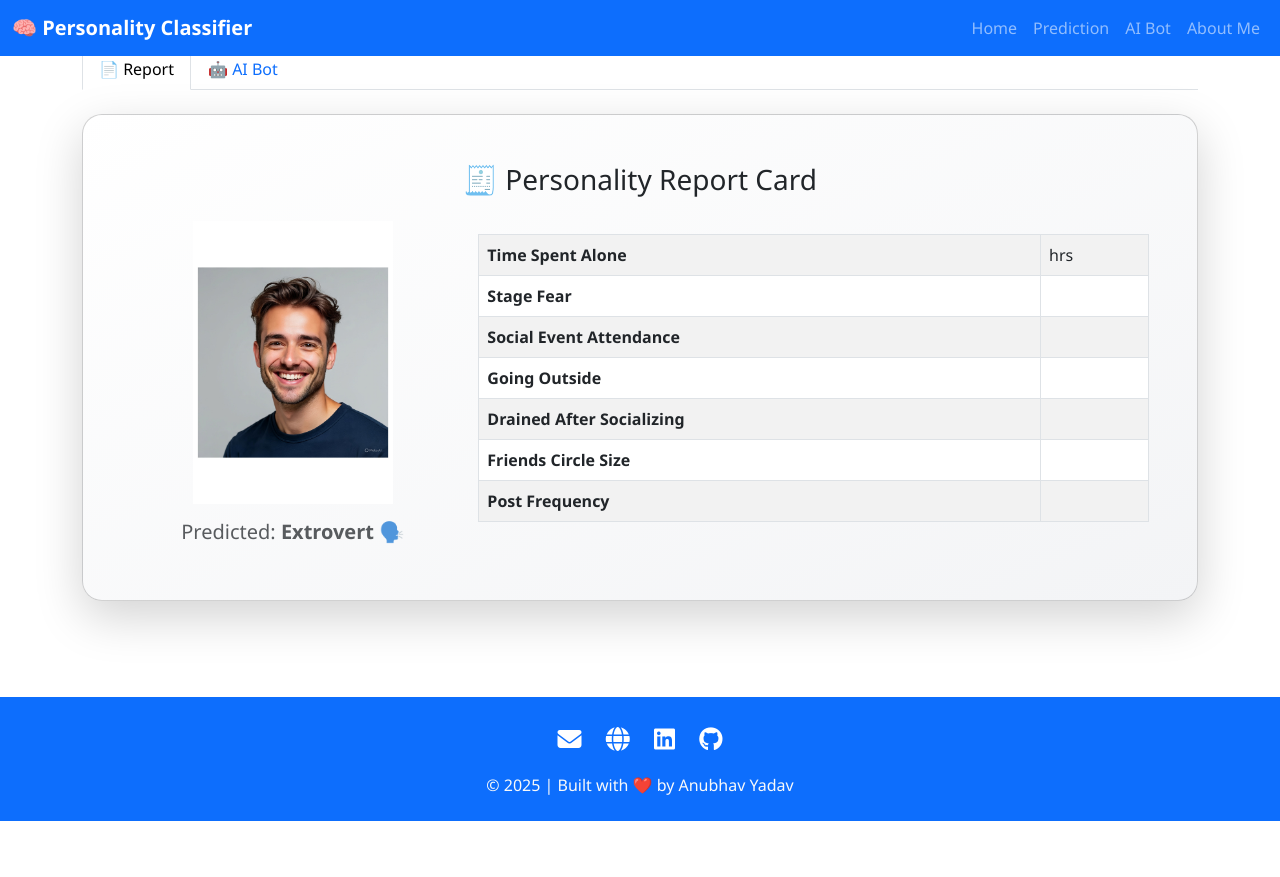
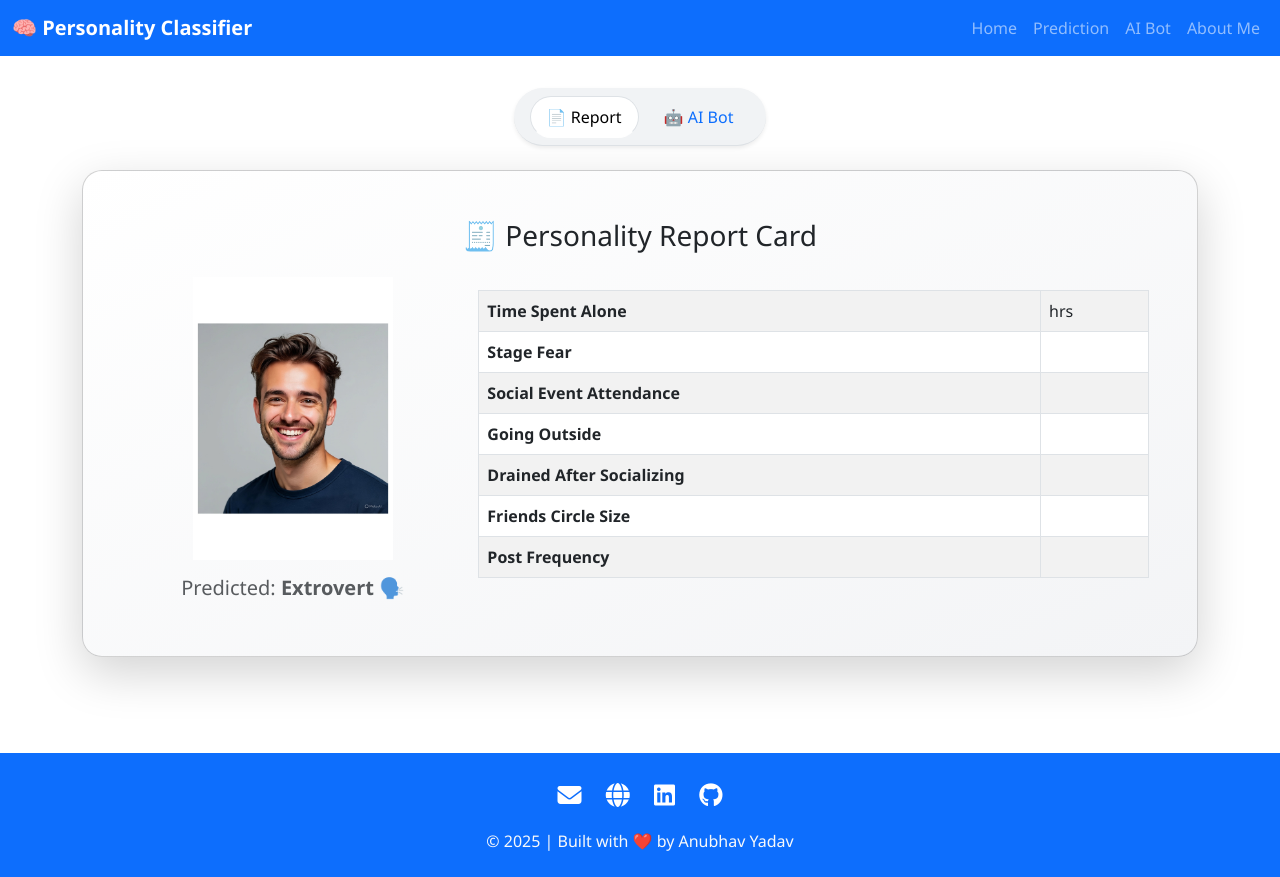
Before and after one commit to AnubhavYadavBCA25/Introvert-vs-Extrovert-Classification-Project, a Flask app: template templates/genai.html in a window 1280 px wide. Before the commit the page ends 821 px from the top, so only its background shows below. Run offline with Flask 3, Linux system fonts and the light colour scheme; the template is opened without the code that fills it, so the values that code supplies are empty.

Commit message:
added google generativeai package and modified genai.html page

```diff
--- a/requirements.txt
+++ b/requirements.txt
@@ -10,5 +10,6 @@
 xgboost
 plotly
 nbformat
+google-generativeai
 
 -e .
--- a/templates/genai.html
+++ b/templates/genai.html
@@ -6,14 +6,16 @@
   <div class="container">
 
     <!-- Tabs -->
-    <ul class="nav nav-tabs mb-4" id="genaiTabs" role="tablist">
-      <li class="nav-item" role="presentation">
-        <button class="nav-link active" id="report-tab" data-bs-toggle="tab" data-bs-target="#report" type="button" role="tab">📄 Report</button>
-      </li>
-      <li class="nav-item" role="presentation">
-        <button class="nav-link" id="bot-tab" data-bs-toggle="tab" data-bs-target="#bot" type="button" role="tab">🤖 AI Bot</button>
-      </li>
-    </ul>
+    <div class="d-flex justify-content-center mb-4" style="margin-top: 40px;">
+      <ul class="nav nav-tabs rounded-pill shadow-sm px-3 py-2" id="genaiTabs" role="tablist" style="background-color: #f1f3f5;">
+        <li class="nav-item" role="presentation">
+          <button class="nav-link active rounded-pill me-2" id="report-tab" data-bs-toggle="tab" data-bs-target="#report" type="button" role="tab">📄 Report</button>
+        </li>
+        <li class="nav-item" role="presentation">
+          <button class="nav-link rounded-pill" id="bot-tab" data-bs-toggle="tab" data-bs-target="#bot" type="button" role="tab">🤖 AI Bot</button>
+        </li>
+      </ul>
+    </div>
 
     <!-- Tab Contents -->
     <div class="tab-content" id="genaiTabContent">
```
